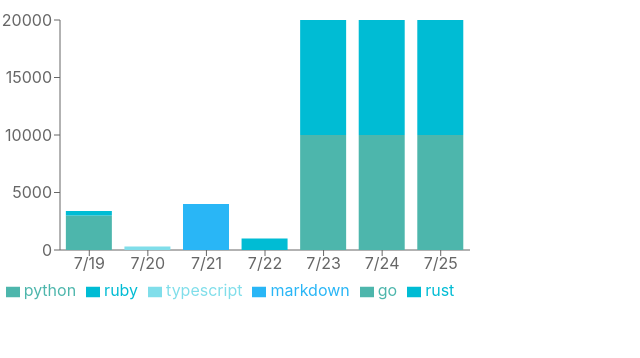
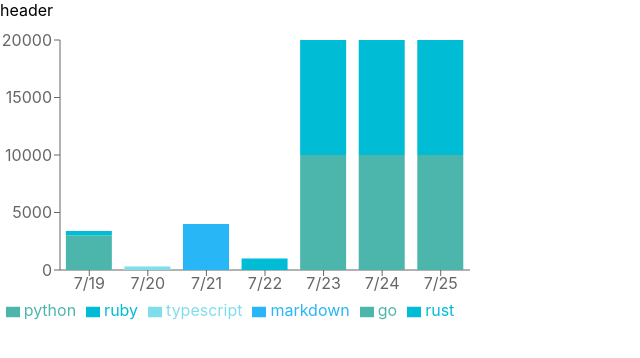
Before and after one commit to supporterz-vol5-1/BreakTimer-frontend, a React (Create React App) app in the folder frontend/: page / in a window 1280 px wide. Shown: the top 358 px of the page, without its empty margins (0-640 px from the left). Built offline with nearby package versions, Linux system fonts and the light colour scheme.

Commit message:
combined app.tsx

```diff
--- a/frontend/src/App.tsx
+++ b/frontend/src/App.tsx
@@ -1,25 +1,14 @@
 import React from 'react';
-import logo from './logo.svg';
 import './App.css';
+import Header from './Header'
+import Dashboard from './Dashboard'
 
 function App() {
     return (
-    <div className="App">
-      <header className="App-header">
-        <img src={logo} className="App-logo" alt="logo" />
-        <p>
-          Edit <code>src/App.tsx</code> and save to reload.
-        </p>
-        <a
-          className="App-link"
-          href="https://reactjs.org"
-          target="_blank"
-          rel="noopener noreferrer"
-        >
-          Learn React
-        </a>
-      </header>
-    </div>
+        <div>
+        <Header />
+        <Dashboard />
+        </div>
   );
 }
 
--- a/frontend/src/index.tsx
+++ b/frontend/src/index.tsx
@@ -2,11 +2,11 @@
 import ReactDOM from 'react-dom';
 import './index.css';
 import reportWebVitals from './reportWebVitals';
-import Chart from './Chart'
+import App from './App'
 
 ReactDOM.render(
     <React.StrictMode>
-        <Chart />
+    <App />
   </React.StrictMode>,
   document.getElementById('root')
 );
```
